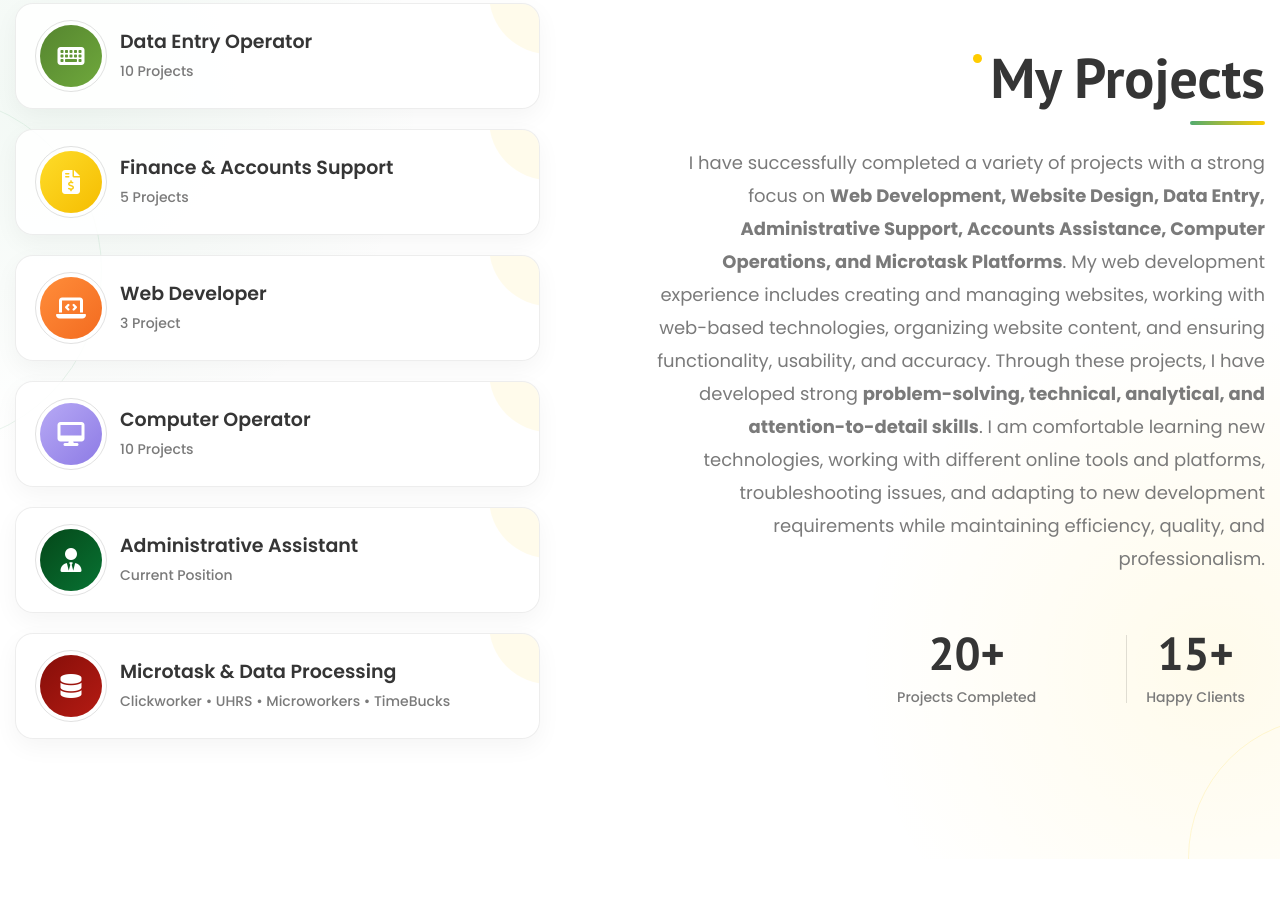
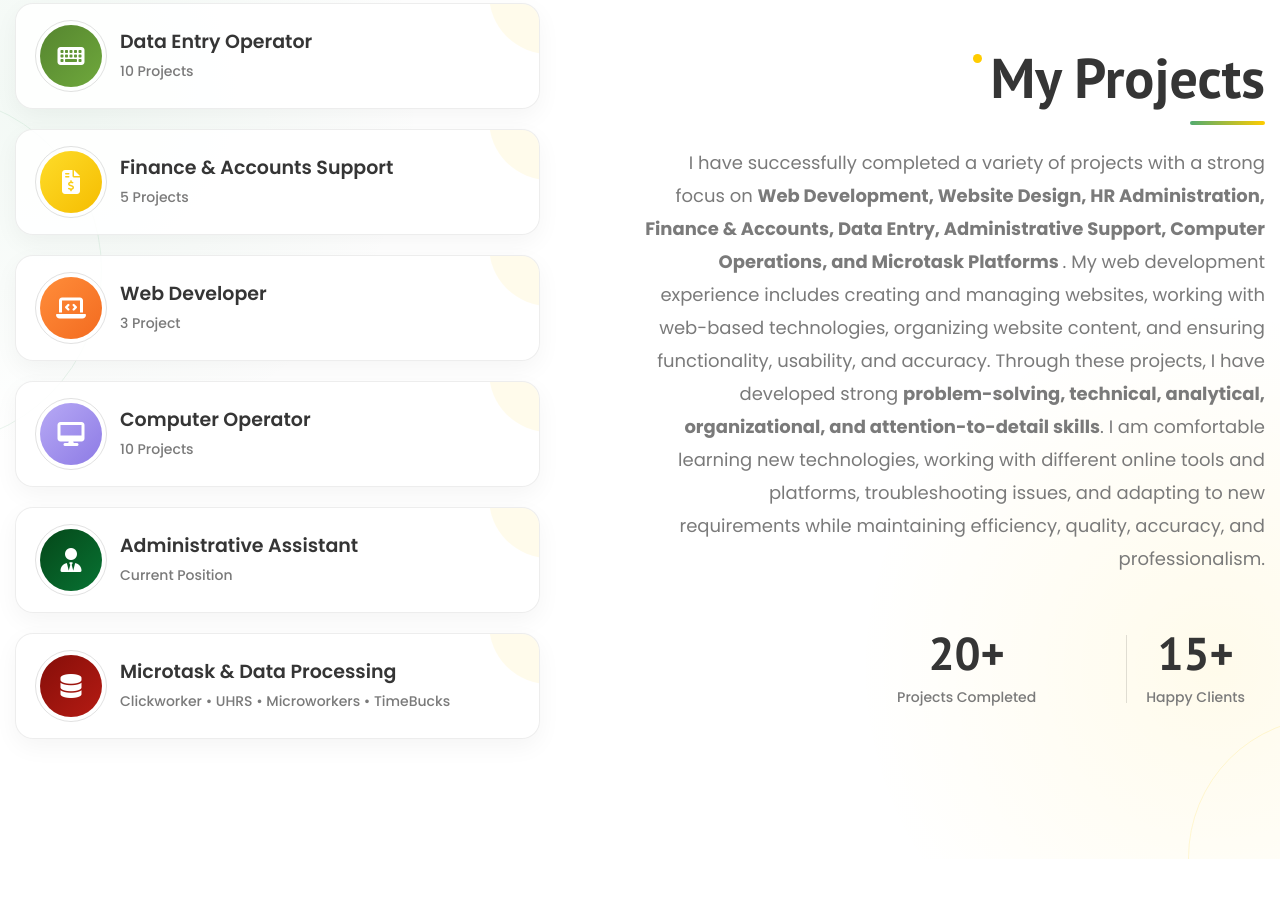
Before and after one commit to mdaishikurrahman/md-aishikur-rahman-portfolio, a plain HTML site: page index.html in a window 1280 px wide. Shown: the part 3904-4801 px from the top of the page. Drawn offline with Linux system fonts and the light colour scheme.

Commit message:
Update index.html

```diff
--- a/index.html
+++ b/index.html
@@ -533,7 +533,19 @@
                 <h2>My Projects</h2>
 
                 <p>
-                    I have successfully completed a variety of projects with a strong focus on <strong>Web Development, Website Design, Data Entry, Administrative Support, Accounts Assistance, Computer Operations, and Microtask Platforms</strong>. My web development experience includes creating and managing websites, working with web-based technologies, organizing website content, and ensuring functionality, usability, and accuracy. Through these projects, I have developed strong <strong>problem-solving, technical, analytical, and attention-to-detail skills</strong>. I am comfortable learning new technologies, working with different online tools and platforms, troubleshooting issues, and adapting to new development requirements while maintaining efficiency, quality, and professionalism.
+                    I have successfully completed a variety of projects with a strong focus on
+                    <strong>
+                        Web Development, Website Design, HR Administration, Finance &amp; Accounts,
+                        Data Entry, Administrative Support, Computer Operations, and Microtask Platforms
+                    </strong>.
+                    My web development experience includes creating and managing websites,
+                    working with web-based technologies, organizing website content, and ensuring
+                    functionality, usability, and accuracy. Through these projects, I have developed
+                    strong <strong>problem-solving, technical, analytical, organizational,
+                    and attention-to-detail skills</strong>. I am comfortable learning new
+                    technologies, working with different online tools and platforms, troubleshooting
+                    issues, and adapting to new requirements while maintaining efficiency,
+                    quality, accuracy, and professionalism.
                 </p>
 
 
```
